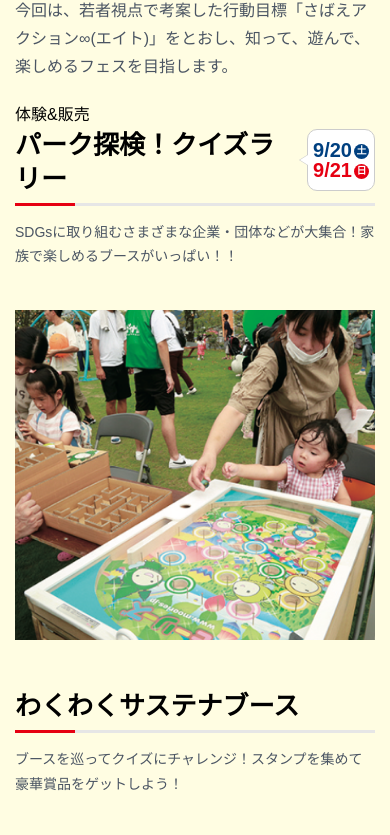
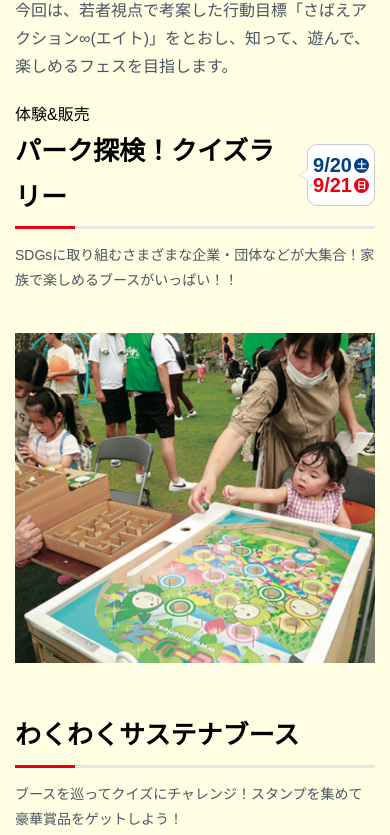
Before and after one commit to Ktjm-555/sabae-event-lp, a React (Vite) app in the folder sabae-event-lp/: page / in a window 390 px wide. Shown: the part 839-1674 px from the top of the page. Built offline with nearby package versions, Linux system fonts and the light colour scheme; a web font is replaced by a local one.

Commit message:
諸々修正

```diff
--- a/sabae-event-lp/src/components/CardTitle.tsx
+++ b/sabae-event-lp/src/components/CardTitle.tsx
@@ -57,7 +57,7 @@ const P_TitleLabel = styled.p`
 	text-align: center;
 	line-height: 1.4;
 	display: inline-block;
-	margin-right: 25px;
+	margin-right: 10px;
 	min-width: 70px;
 
 	@media (max-width: 900px) {
--- a/sabae-event-lp/src/components/CotentsTitle.tsx
+++ b/sabae-event-lp/src/components/CotentsTitle.tsx
@@ -32,6 +32,7 @@ export const ContentsTitle = ({
 
 const DIV_TitleContainer = styled.div`
 	display: flex;
+	align-items: center;
 	position: relative;
 	border-bottom: 3px solid #e6e6e6;
 	padding-bottom: 0.4em;
--- a/sabae-event-lp/src/index.css
+++ b/sabae-event-lp/src/index.css
@@ -45,13 +45,6 @@ h4 {
 	padding: 0;
 }
 
-h1,
-h2,
-h3,
-h4 {
-	line-height: 1.3;
-}
-
 p,
 div {
 	line-height: 1.75;
@@ -63,7 +56,7 @@ h1 {
 
 @media (max-width: 900px) {
 	h1 {
-		font-size: 35px;
+		font-size: 30px;
 	}
 }
 
```
